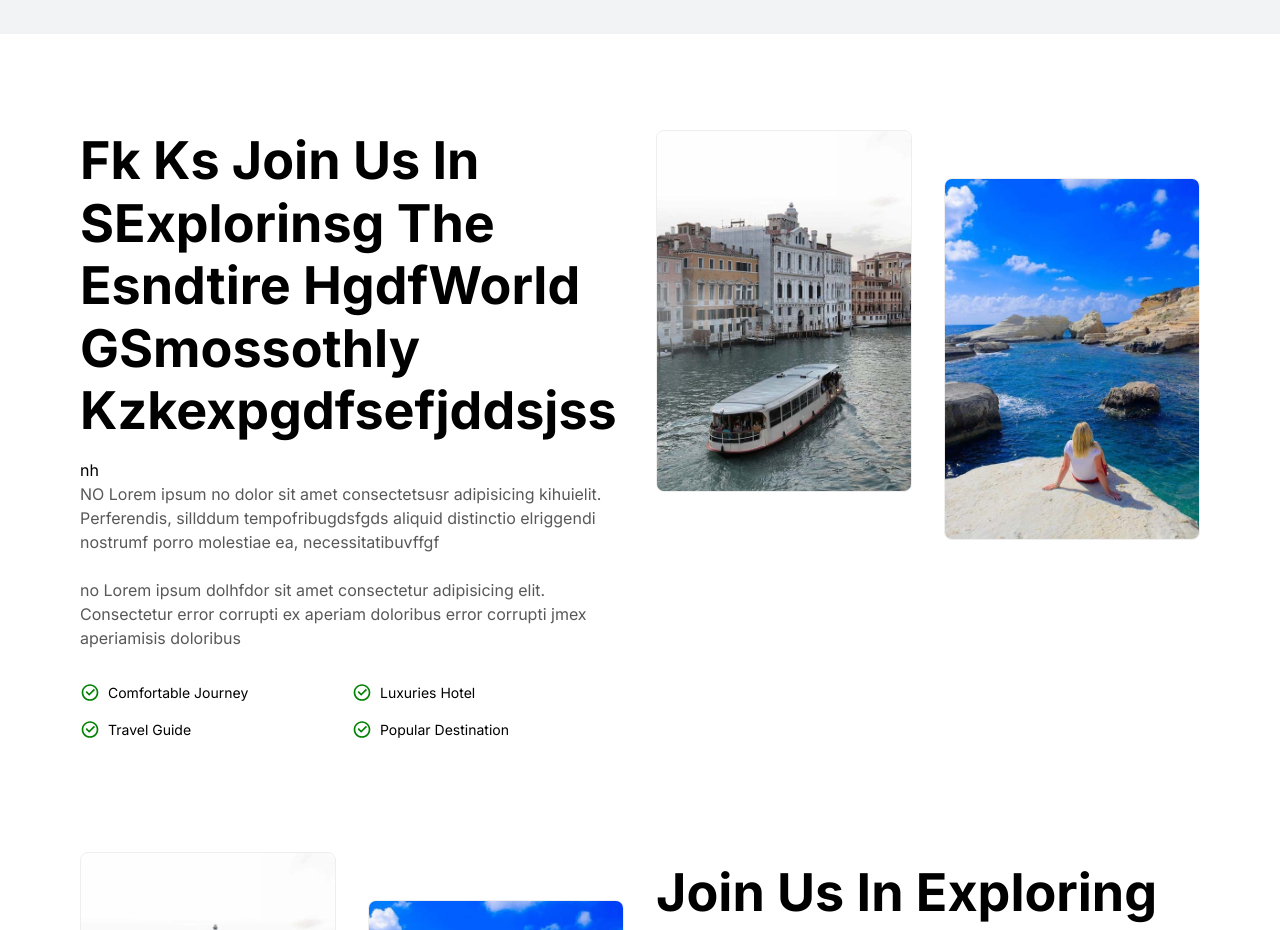
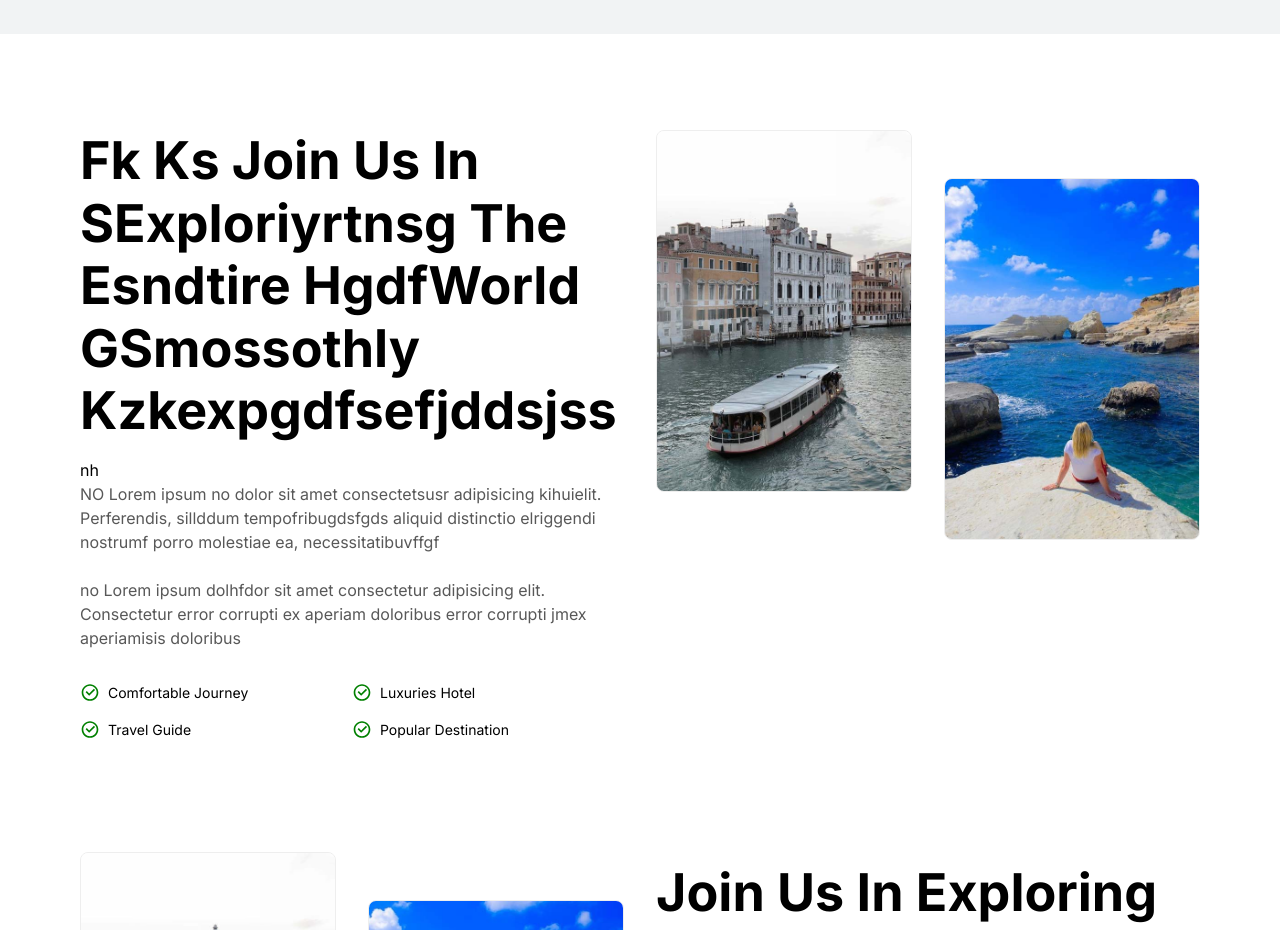
Before and after one commit to Mdshoaib77/TravelTour-Nextjs, a Next.js app: page / in a window 1280 px wide. Shown: the part 1440-2370 px from the top of the page. Built offline with nearby package versions, Linux system fonts and the light colour scheme.

Commit message:
Update About.tsx

```diff
--- a/components/About.tsx
+++ b/components/About.tsx
@@ -9,7 +9,7 @@ const About = () => {
         {/* LEFT */}
         <div className="flex flex-1 flex-col items-start justify-center">
           <h1 className="bold-52 capitalize pb-4">fk
-           ks Join Us In sExplorinsg The Esndtire hgdfWorld gSmossothly kzkexpgdfsefjddsjss
+           ks Join Us In sExploriyrtnsg The Esndtire hgdfWorld gSmossothly kzkexpgdfsefjddsjss
           </h1>nh
           <p className="text-gray-50">
            NO Lorem ipsum no dolor sit amet consectetsusr adipisicing kihuielit.
```
